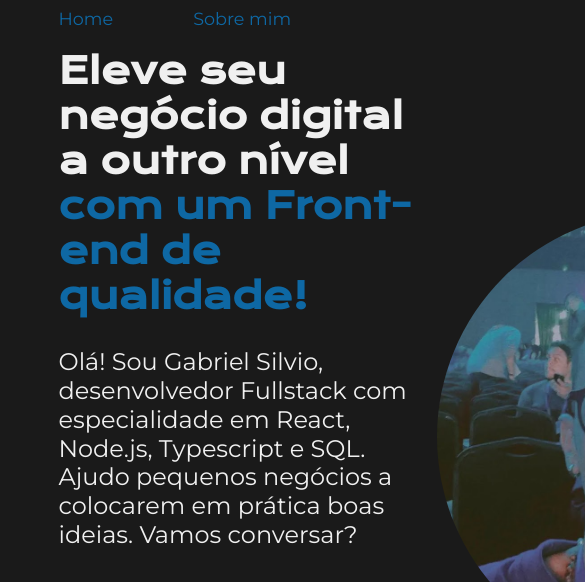
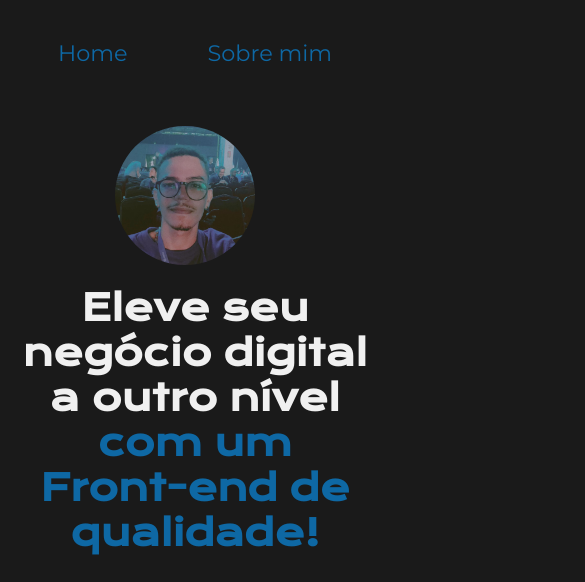
Before and after one commit to gab-szz/portifolio-port, a plain HTML site: page src/index.html in a window 390 px wide. Shown: the top 582 px of the page, 585 px wide, since content can reach past the window. Drawn offline with nearby package versions, Linux system fonts and the light colour scheme.

Commit message:
Adicionei responsividade ao projeto, permitindo ajustar os elementos de acordo com o tamanho da tela.

```diff
--- a/src/styles/global.css
+++ b/src/styles/global.css
@@ -36,7 +36,7 @@
   text-decoration: none;
   color: var(--cor-primaria);
   font-family: "Montserrat", sans-serif;
-  font-size: 1.1rem;
+  font-size: 1.4rem;
   font-weight: 400;
 }
 
@@ -45,17 +45,11 @@
   display: flex;
   align-items: center;
   justify-content: space-between;
-}
-
-.foto-perfil {
-  width: 450px;
-  height: 450px;
-  border-radius: 50%;
-  margin-right: 20px;
+  gap: 82px;
 }
 
 .apresentacao__conteudo {
-  width: 515px;
+  width: 60%;
   display: flex;
   flex-direction: column;
   gap: 20px;
@@ -76,6 +70,13 @@
   margin-bottom: 20px;
 }
 
+.foto-perfil {
+  width: 40%;
+  height: 40%;
+  border-radius: 50%;
+  margin-right: 20px;
+}
+
 .rodape {
   text-align: center;
   font-family: "Krona One", sans-serif;
@@ -84,3 +85,26 @@
   background-color: var(--cor-primaria);
   padding: 20px;
 }
+
+@media (max-width: 1200px) {
+  .cabecalho__menu {
+    display: flex;
+    justify-content: center;
+  }
+
+  .cabecalho {
+    padding: 10%;
+  }
+
+  .apresentacao {
+    flex-direction: column-reverse;
+    gap: 20px;
+    padding: 5%;
+  }
+
+  .apresentacao__conteudo {
+    width: auto;
+    align-items: center;
+    text-align: center;
+  }
+}
--- a/src/styles/index.css
+++ b/src/styles/index.css
@@ -25,7 +25,7 @@
   align-items: center;
   justify-content: center;
   gap: 16px;
-  width: 378px;
+  width: 50%;
   text-align: center;
   border: var(--cor-primaria) 2px solid;
   border-radius: 8px;
```
